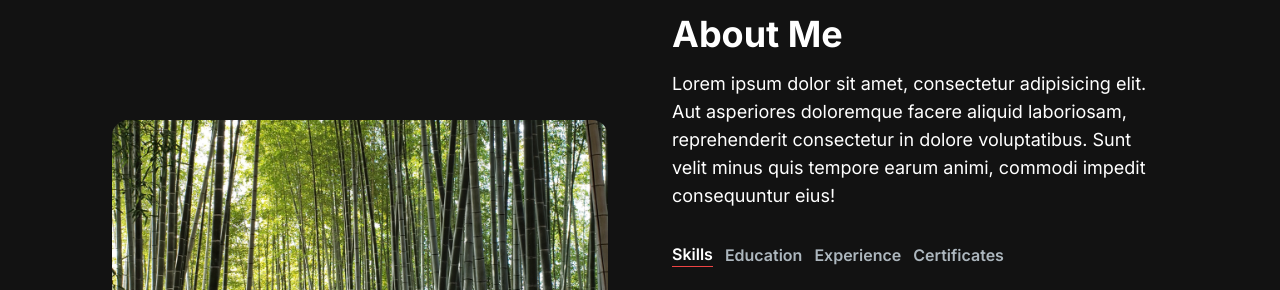
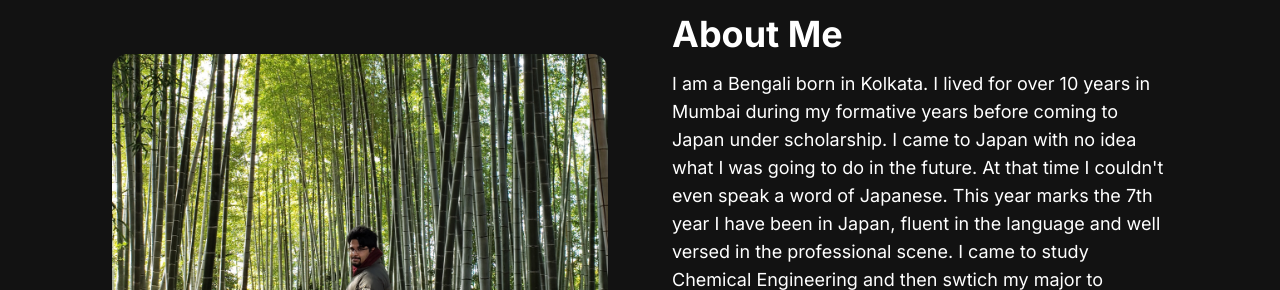
Before and after one commit to pinakpani-mukherjee/personal-portfolio, a Next.js app: page / in a window 1280 px wide. Shown: the part 662-952 px from the top of the page. Built offline with nearby package versions, Linux system fonts and the light colour scheme.

Commit message:
fixed formatting

```diff
--- a/app/components/AboutMe.jsx
+++ b/app/components/AboutMe.jsx
@@ -102,19 +102,7 @@ const TAB_DATA = [
             </div>
         )
     },
-    {
-        title: "Experience",
-        id: "experience",
-        content: (
-            <ul className='list-disc pl-2'>
-                <li>Python</li>
-                <li>Go</li>
-                <li>Postgres</li>
-                <li>Javascript</li>
-                <li>Python</li>
-            </ul>
-        )
-    },
+
     {
         title: "Certificates",
         id: "certificates",
@@ -144,15 +132,22 @@ const AboutMe = () => {
     return (
         <section className='text-white'>
             <div className='md:grid md:grid-cols-2 gap-8 items-center py-8 px-4 xl:gap-16 sm:py-16 xl:px-16'>
-                <Image src={"/images/picture_5.jpg"} width={500} height={500} className='rounded-2xl' />
+                <div className='text-left flex flex-col h-full pt-10'>
+                    <Image src={"/images/picture_5.jpg"} width={500} height={500} className='rounded-2xl' />
+                </div>
                 <div className='mt-4 md:mt-0 text-left flex flex-col h-full'>
                     <h2 className='text-4xl font-bold text-white mb-4'>About Me</h2>
-                    <p className='text-base lg:text-lg '>Lorem ipsum dolor sit amet, consectetur adipisicing elit. Aut asperiores doloremque facere aliquid laboriosam,
-                        reprehenderit consectetur in dolore voluptatibus. Sunt velit minus quis tempore earum animi, commodi impedit consequuntur eius!</p>
+                    <p className='text-base lg:text-lg '>I am a Bengali born in Kolkata. I lived for over 10 years in Mumbai during my formative
+                        years before coming to Japan under scholarship. I came to Japan with no idea what I was going to do in the future. At that time
+                        I couldn't even speak a word of Japanese. This year marks the 7th year I have been in Japan, fluent in the language and well versed
+                        in the professional scene. I came to study Chemical Engineering and then swtich my major to Electronics and Computer Science. I believe
+                        that it was the best decision I made. I now have a modicum of experience regarding a whole variety of Software and Cloud Architectural
+                        frameworks. Everyday for me is a day t learn something new. Currently I am studying for the GMAT while getting better at Cloud Engineering.
+                        I hope to get all the AWS/GCP/Azure cloud certificates during my time here in Japan.</p>
                     <div className='flex flex-row mt-8'>
                         <TabButton selectTab={() => handleTabChange("skills")} active={tab === "skills"}> Skills </TabButton>
                         <TabButton selectTab={() => handleTabChange("education")} active={tab === "education"}> Education </TabButton>
-                        <TabButton selectTab={() => handleTabChange("experience")} active={tab === "experience"}> Experience </TabButton>
+
                         <TabButton selectTab={() => handleTabChange("certificates")} active={tab === "certificates"}> Certificates </TabButton>
                     </div>
                     <div className='mt-8'>
```
